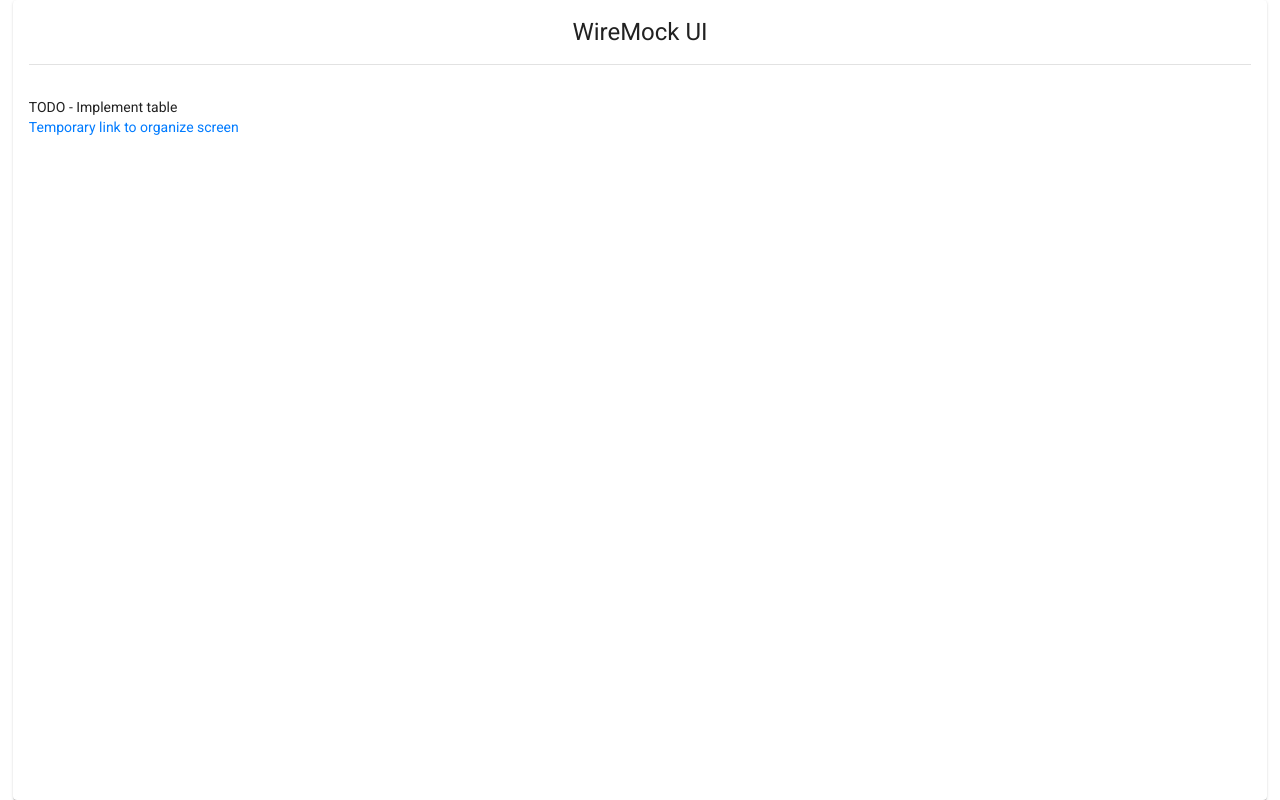
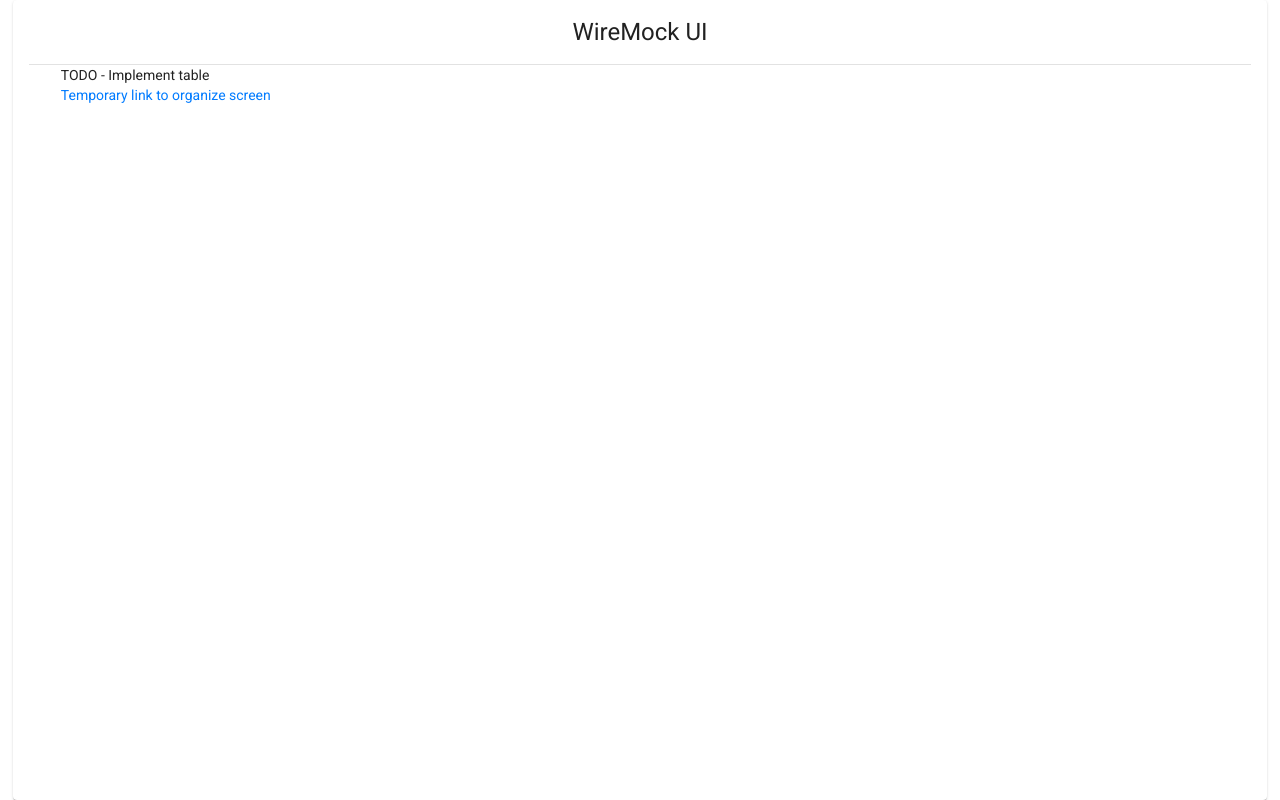
Before and after one commit to synechron-innovation/wiremock-backup, an Angular app in the folder src/main/frontend/: page / in a window 1280 px wide. Built offline with nearby package versions, Linux system fonts and the light colour scheme.

Commit message:
updated app level css

```diff
--- a/src/main/frontend/src/app/app.component.scss
+++ b/src/main/frontend/src/app/app.component.scss
@@ -1,7 +1,8 @@
 .app-card {
 	margin: 0 auto;
 	width: 98vw;
-	height: 100vh;
+	height: 100%;
+	overflow-y: auto;
 	header {
 		border-bottom: 1px solid #e2e2e2;
 		h1 {
@@ -9,6 +10,6 @@
 		}
 	}
 	main {
-		padding: 2rem 0;
+		padding: 0 2rem;
 	}
 }
--- a/src/main/frontend/src/app/components/organize-recordings/organize-recordings.component.scss
+++ b/src/main/frontend/src/app/components/organize-recordings/organize-recordings.component.scss
@@ -23,7 +23,7 @@
 
         textarea {
             width: 100%;
-            height: 60vh;
+            height: 400px;
         }
 
         .recording-actions {
```
